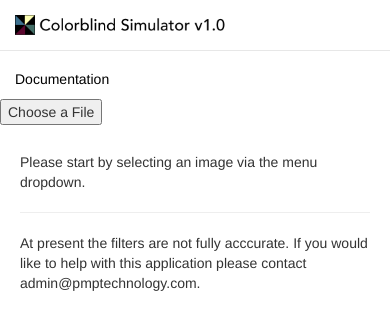
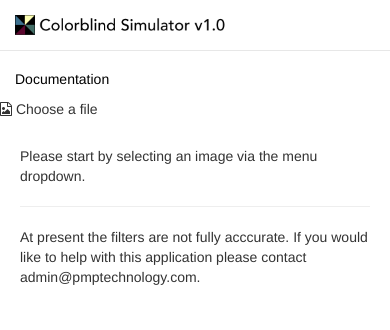
Before and after one commit to pmptechnology/colorblind, a plain HTML site: page www/index.html in a window 390 px wide. Both pictures are taken after a click on the button "Toggle navigation". Drawn offline with nearby package versions, Linux system fonts and the light colour scheme; some packages are replaced by stand-ins of ours; files that its build step writes are made by us from their sources.

Commit message:
Minor Update

```diff
--- a/www/index.html
+++ b/www/index.html
@@ -149,7 +149,7 @@
         <div class="collapse navbar-collapse navbar-menubuilder">
           <ul class="nav navbar-nav">
             <li><a href="http://media.pmplabs.com/colorblind/presentation-print.pdf" target="_blank">Documentation</a></li>
-            <li><button type="button" onclick="camera.getPhoto;">Choose a File</button></li>
+            <li onclick="navigator.camera.getPicture(readImage, null, { quality: 50, destinationType: Camera.DestinationType.DATA_URL});"><i class="fa fa-file-image-o" aria-hidden="true"></i> Choose a file</li>
             <!--
             <li><button type="button" onclick="getPhoto(pictureSource.PHOTOLIBRARY);">Choose a File</button></li>
             <li><form action="#"><input type="file" name="file" id="file" accept="image/*" class="inputfile"><label for="file"><i class="fa fa-file-image-o" aria-hidden="true"></i> Choose a file</label></form></li>
```
